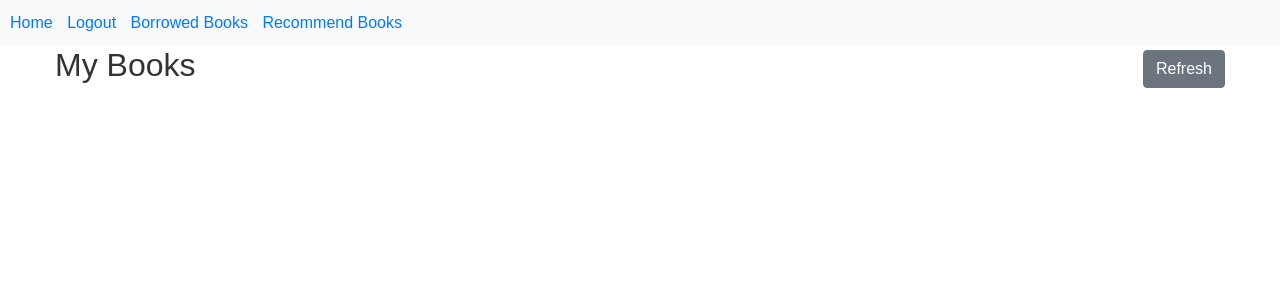
After one commit to nij96969/Library-Management-System, a Flask app: page /borrowed_books in a window 1280 px wide. The commit adds this page. Shown: the top 300 px of the page. Run offline with Flask 3, Linux system fonts and the light colour scheme; the visitor is signed in with stand-in values (Sample User, id 1); data that the repository does not hold is empty; parts of the project's set-up code (start-up, migrations or seed data) failed here and were passed over; some libraries are stand-ins or nearby versions.

Commit message:
added Recommendation and Borrowed Book in nav bar of Base.html
added new templates in user folder
==>borrowed_books.html
==>recommended_books.html

modified routes in main

```diff
--- a/app/auth/routes.py
+++ b/app/auth/routes.py
@@ -61,6 +61,11 @@ def signup():
 @auth.route('/logout')
 @login_required
 def logout():
+
+    session.pop('recommendations_generated', None)
+    session.pop('searched_books', None)
+    session.pop('query', None)
+    session.pop('borrowed_books', None)
     logout_user()
     return redirect(url_for('main.home'))
 
--- a/app/main/routes.py
+++ b/app/main/routes.py
@@ -4,43 +4,17 @@ from app.models import Book , User , RequestBook , BorrowedBook , ReturnBook
 from datetime import datetime
 from app.models import db
 from sqlalchemy.orm import joinedload
-import requests , json
+import requests
 
 main = Blueprint('main', __name__)
 
 def books_in_library(search_query):
     results = Book.query.filter(Book.title.ilike(f"%{search_query}%")).all()
-    session['searched_books'] = [books.to_dict() for books in results]
-    session['query'] = search_query
-    return Book.query.filter(Book.title.ilike(f"%{search_query}%")).all()
+    return [book.to_dict() for book in results]
 
 def find_borrowed_book():
     borrowed_books = BorrowedBook.query.options(joinedload(BorrowedBook.book)).filter_by(user_id=current_user.id).all()
-    session['borrowed_books'] = [book.to_dict() for book in borrowed_books]
-    return BorrowedBook.query.options(joinedload(BorrowedBook.book)).filter_by(user_id=current_user.id).all()
-
-@main.before_request
-def generate_recommendations():
-    if current_user.is_authenticated:
-        # Check if recommendations have already been generated
-        if 'recommendations_generated' not in session:
-            # Make a POST request to get recommendations
-            response = requests.post('http://localhost:8000/recommend',
-                                     json={'book_title': 'Harry Potter and the Chamber of Secrets'})
-
-            # Check if the response was successful
-            if response.status_code == 200:
-                recommendations = response.json().get('recommendations', [])
-                # Store the recommendations in the session
-                session['recommendations_generated'] = recommendations
-            else:
-                session['recommendations_generated'] = []
-
-            print("recommendations are set now")
-
-        print("Welcome User")
-    else:
-        print("Not logged in")
+    return [book.to_dict() for book in borrowed_books]
 
 @main.route('/')
 def start_app():
@@ -49,15 +23,18 @@ def start_app():
 @main.route('/home')
 def home():
     if current_user.is_authenticated:
-        find_borrowed_book()
-        return render_template('home.html', borrowed_books = session.get('borrowed_books',[]) , results = session.get('searched_books',[]) , query = session.get('query','') , recommendations = session.get('recommendations_generated',[]))
+        # find_borrowed_book()
+        return render_template('home.html')
 
-    return render_template('home.html', results = session.get('searched_books',[]) , query = session.get('query',''))
+    return render_template('home.html')
 @main.route('/search', methods=['GET', 'POST'])
 def search_books():
     if request.method == 'POST':
         search_query = request.form.get('search_query', '').strip()
-        books_in_library(search_query)
+        print("Search Query :: " , search_query)
+        results=books_in_library(search_query)
+        # print(results)
+        return render_template('home.html' , results = results , query = search_query)
 
     return redirect(url_for('main.home'))
 
@@ -70,11 +47,13 @@ def request_book():
 
     user = User.query.get(user_id)
     book = Book.query.get(book_id)
-
-
+    query = request.form.get('search_query')
+    results = request.form.get('results')
+    print(query)
+    print("Results from UI ::" , results)
     if not user or not book:
         flash('Invalid user or book', 'danger')
-        return redirect(url_for('main.home'))
+        return redirect(url_for('main.home',result=books_in_library(query)))
 
     # Check if the book is already borrowed
     borrowed = BorrowedBook.query.filter_by(book_id=book_id, is_returned=False).first()
@@ -94,7 +73,7 @@ def request_book():
 
         flash('Book Request sent')
 
-    return redirect(url_for('main.home'))
+    return render_template('home.html' , results = books_in_library(query) , query = query)
 
 @login_required
 @main.route('/return_book', methods=['POST'])
@@ -123,9 +102,33 @@ def return_book():
 
         flash('Request to return Book sent')
 
-    return redirect(url_for('main.home'))
+    return redirect(url_for('main.show_borrowed_books'))
 
 @main.route('/refresh', methods = ['POST'])
 @login_required
 def refresh():
-    return redirect(url_for('main.home'))
+    return redirect(url_for('main.show_borrowed_books'))
+
+@main.route('/borrowed_books')
+@login_required
+def show_borrowed_books():
+    return render_template('user/borrowed_books.html',borrowed_books = find_borrowed_book())
+
+@main.route('/recommend_books')
+@login_required
+def show_recommended_books():
+    if 'recommendations_generated' not in session:
+            # Make a POST request to get recommendations
+            response = requests.post('http://localhost:8000/recommend',
+                                     json={'book_title': 'Harry Potter and the Chamber of Secrets'})
+
+            # Check if the response was successful
+            if response.status_code == 200:
+                recommendations = response.json().get('recommendations', [])
+                # Store the recommendations in the session
+                session['recommendations_generated'] = recommendations
+            else:
+                session['recommendations_generated'] = []
+
+#             print("recommendations are set now")
+    return render_template('user/recommended_books.html' , recommendations = session.get('recommendations_generated'))
--- a/app/templates/base.html
+++ b/app/templates/base.html
@@ -20,6 +20,8 @@
         <a href="{{ url_for('main.home') }}">Home</a>
         {% if current_user.is_authenticated %}
             <a href="{{ url_for('auth.logout') }}">Logout</a>
+            <a href="{{ url_for('main.show_borrowed_books') }}">Borrowed Books</a>
+            <a href="{{ url_for('main.show_recommended_books') }}">Recommend Books</a>
         {% else %}
             <a href="{{ url_for('auth.login') }}">Login</a>
             <a href="{{ url_for('auth.signup') }}">Sign Up</a>
--- /dev/null
+++ b/app/templates/user/borrowed_books.html
@@ -0,0 +1,30 @@
+{% extends "base.html" %}
+
+{% block title %}User Home{% endblock %}
+
+{% block content %}
+<div class="container">
+    {% if current_user.is_authenticated %}
+        <div style="display: flex; align-items: center; justify-content: space-between;">
+            <h2>My Books</h2>
+            <form action="{{ url_for('main.refresh') }}" method="POST" style="margin: 0;">
+                <button type="submit" class="btn btn-secondary">Refresh</button>
+            </form>
+        </div>
+        {% if borrowed_books %}
+          {% for book in borrowed_books %}
+              <div class="book-card">
+                  <h3>{{ book.title }}</h3>
+                  <p><strong>Borrow Date:</strong> {{ book.borrow_date }}</p>
+                  <p><strong>Return Date:</strong> {{ book.return_date }}</p>
+                  <form action="{{ url_for('main.return_book') }}" method="POST">
+                      <input type="hidden" name="book_id" value="{{ book.book_id }}">
+                      <input type="hidden" name="user_id" value="{{ current_user.id }}">
+                      <button type="submit" class="btn btn-primary">Return Book</button>
+                  </form>
+              </div>
+          {% endfor %}
+        {% endif %}
+      {% endif %}
+</div>
+{% endblock %}
--- a/create_updated_dataset.py
+++ b/create_updated_dataset.py
@@ -19,6 +19,9 @@ def query_books():
                 'title': book.title,
                 'authors': book.authors,
                 'description': book.description,
+                'isbn':book.isbn,
+                'image_link':book.image_links,
+                'published_date':book.published_date,
             })
 
         # Convert list of dictionaries into a Pandas DataFrame
```
Also changed, not shown: app/templates/home.html (+5 -41 lines), app/templates/user/recommended_books.html (added, +22 -0 lines).
